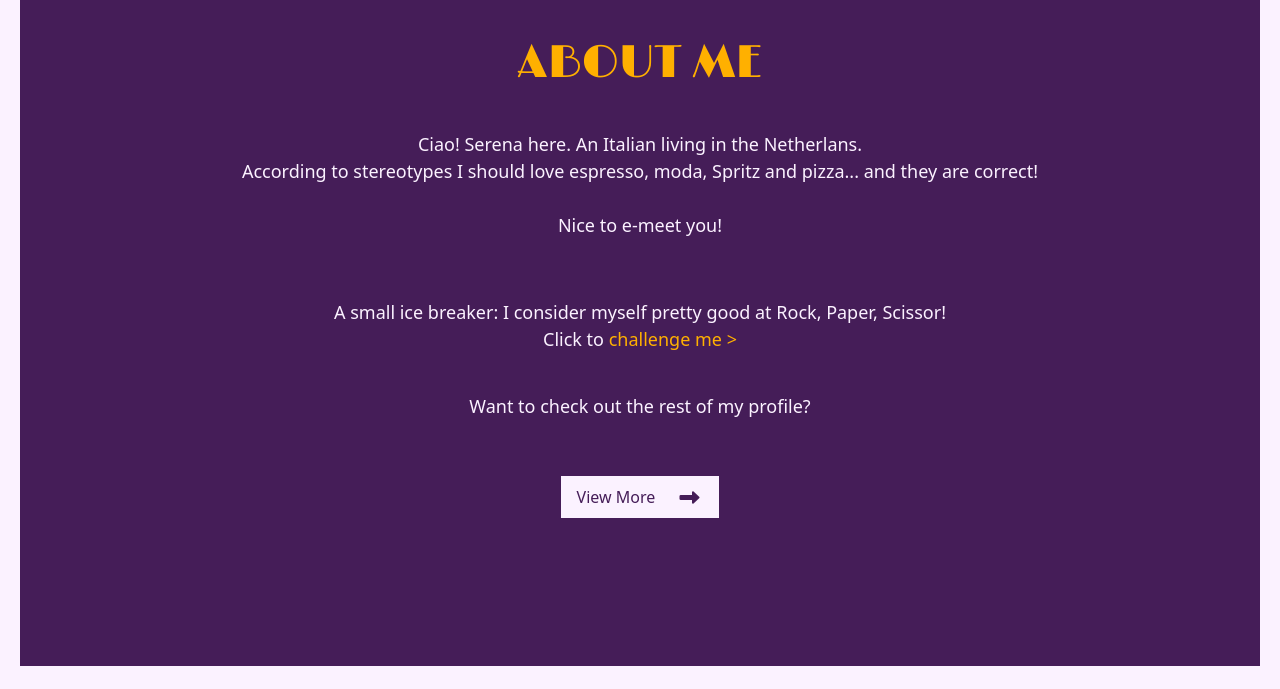
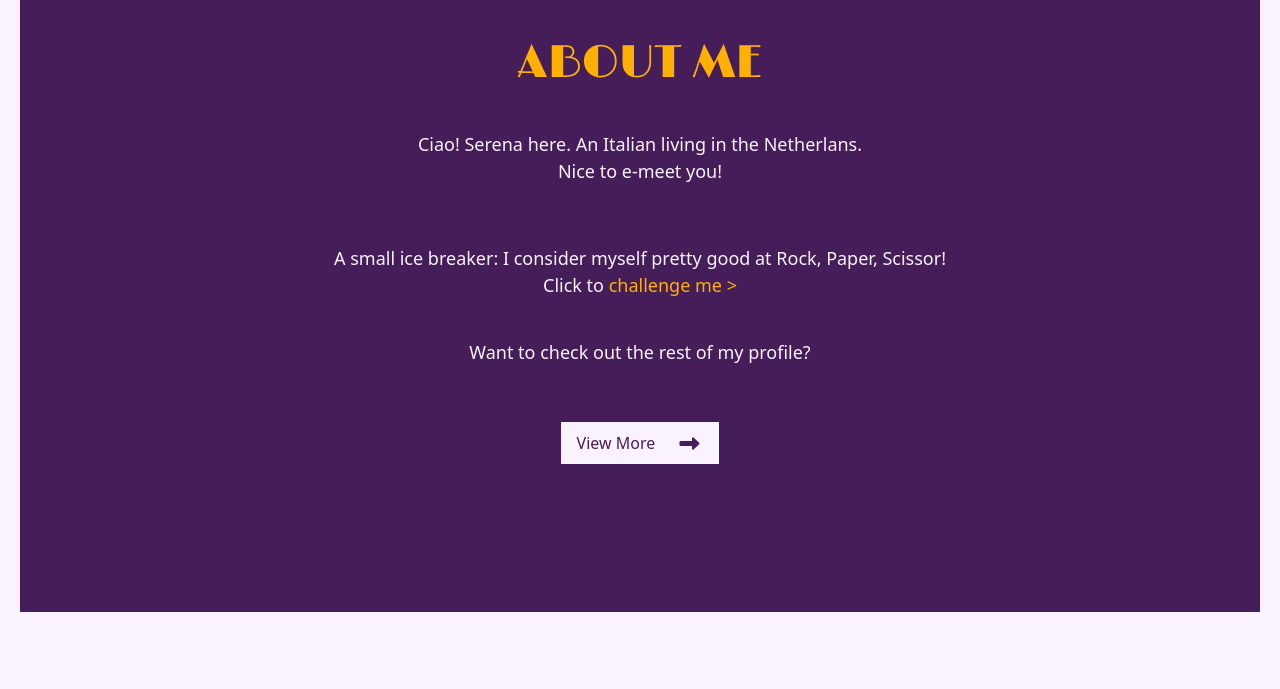
Before and after one commit to Sera-iso/Personal-Portfolio, a plain HTML site: page index.html in a window 1280 px wide. Shown: the part 2820-3509 px from the top of the page. Drawn offline with nearby package versions, Linux system fonts and the light colour scheme.

Commit message:
Shortened about me on homepage

```diff
--- a/index.html
+++ b/index.html
@@ -103,9 +103,6 @@ Want to follow my journey into programming? Checkout my IG: @codewithsera
                     <p class="text-small">
                         Ciao! Serena here. An Italian living in the Netherlans.
                         <br />
-                        According to stereotypes I should love espresso, moda, Spritz and pizza... and they are correct!
-                        <br />
-                        <br />
                         Nice to e-meet you!
                         </p>
                     <div class="game">
```
